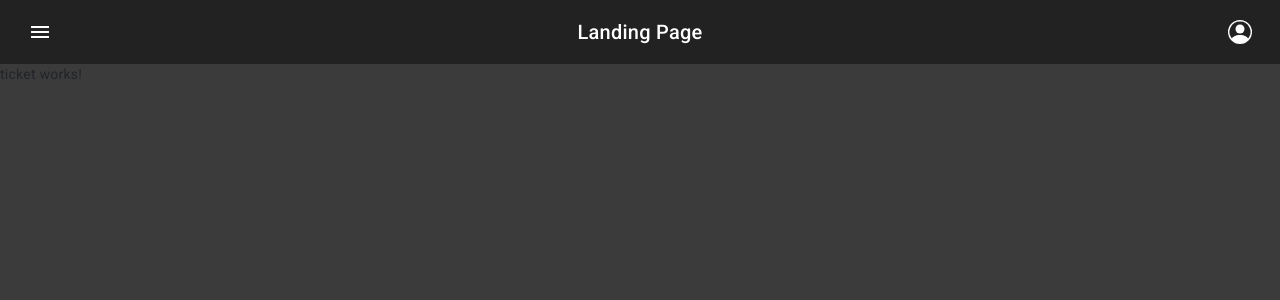
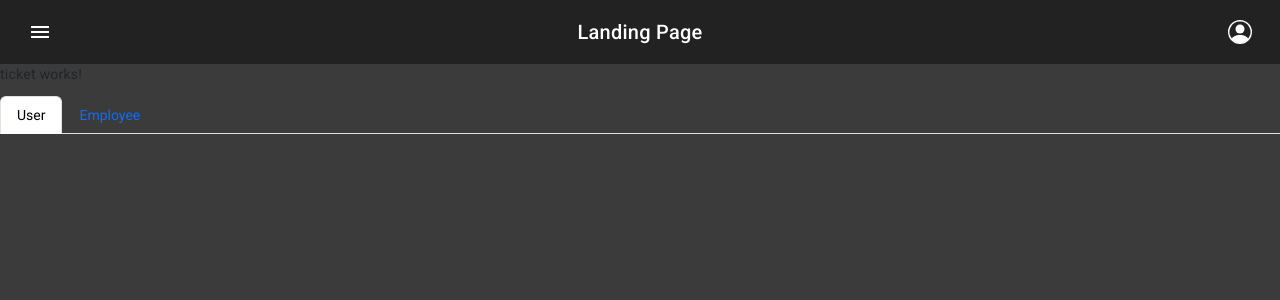
Before and after one commit to Davidee99/Service-Platform, an Angular app in the folder Frontend/service-platform/: page /user/1 in a window 1280 px wide. Shown: the top 300 px of the page. Built offline with nearby package versions, Linux system fonts and the light colour scheme.

Commit message:
ticket modifiche inizio

```diff
--- a/Frontend/service-platform/src/app/components/UserPage/ticket-container/ticket-container.component.html
+++ b/Frontend/service-platform/src/app/components/UserPage/ticket-container/ticket-container.component.html
@@ -1,3 +1,17 @@
 
 
 <app-ticket></app-ticket>
+<ul ngbNav #nav="ngbNav" class="nav-tabs">
+    <li ngbNavItem>
+      <button class="form-user-button" ngbNavLink>User</button>
+      <ng-template class="container-user" ngbNavContent>
+       ciao
+      </ng-template>
+    </li>
+    <li ngbNavItem>
+      <button ngbNavLink>Employee</button>
+      <ng-template ngbNavContent>
+       ciao2
+      </ng-template>
+    </li>
+  </ul>
```
